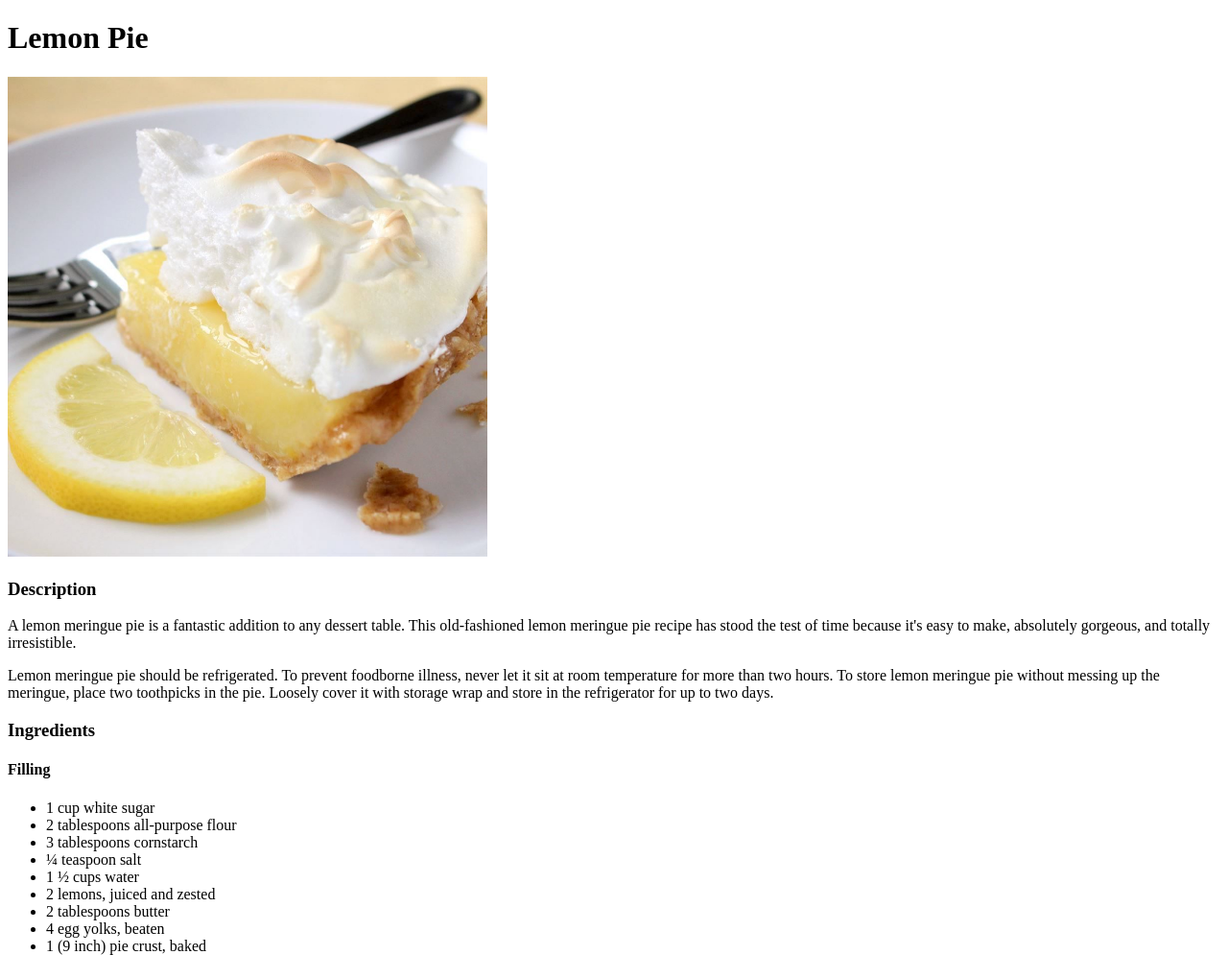
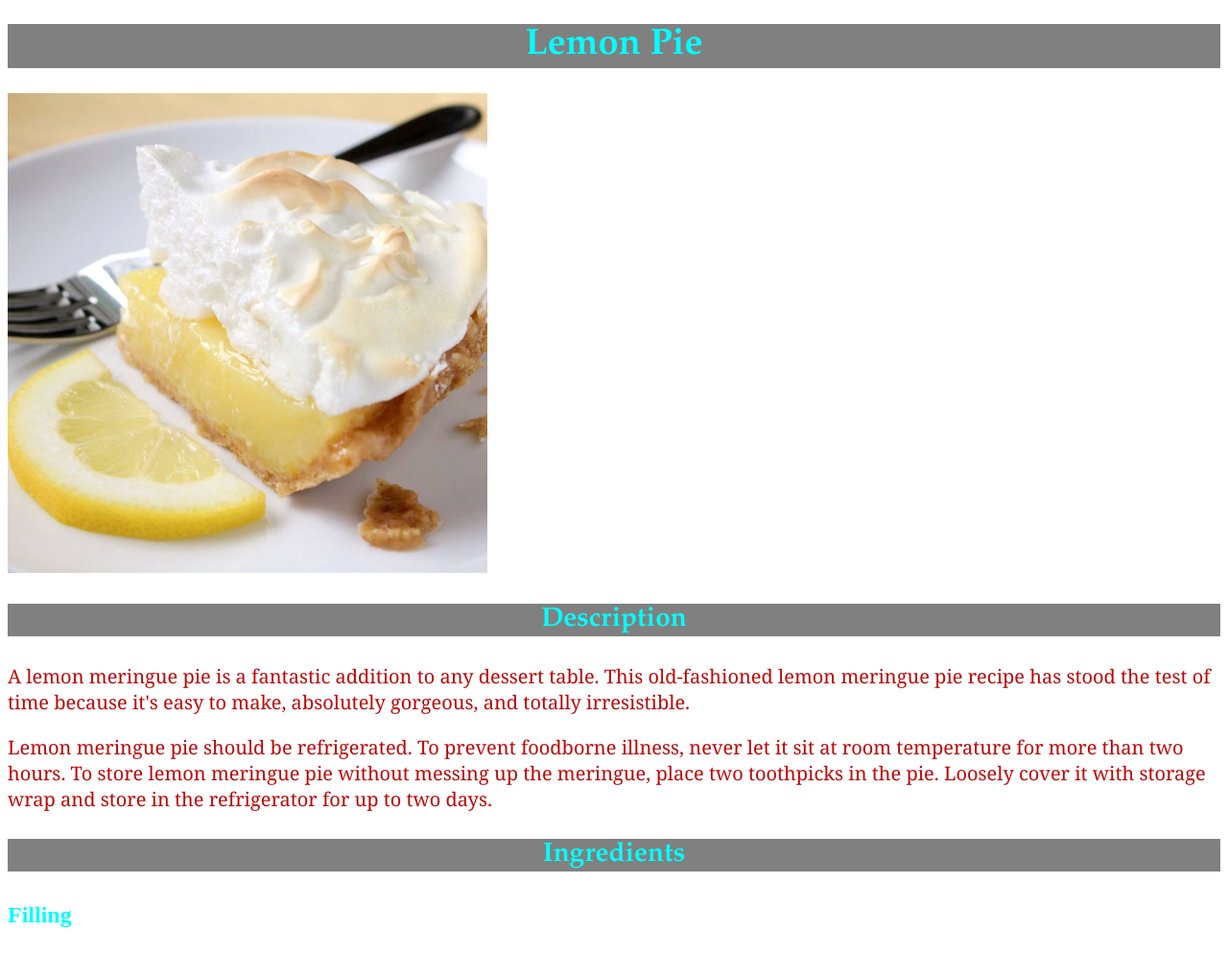
Before and after one commit to luisaraque1988/odin-recipes, a plain HTML site: page recipes/lemon-pie.html in a window 1280 px wide. Shown: the top 995 px of the page at 96% size. Drawn offline with Linux system fonts and the light colour scheme.

Commit message:
Add style with css
I add style to the HTML archive trough CCS in order to practice the
knowledge gained about css element, tags, selectors and to improve
the website appearance

```diff
--- a/recipes/lemon-pie.html
+++ b/recipes/lemon-pie.html
@@ -4,15 +4,16 @@
     <meta charset="UTF-8">
     <meta name="viewport" content="width=device-width, initial-scale=1.0">
     <title>Lemon Pie</title>
+    <link rel="stylesheet" href="./style.css">
 </head>
 <body>
-    <h1>Lemon Pie</h1>
+    <h1 class="head first">Lemon Pie</h1>
     <img src="../img/lemonpie.jpeg" alt="A slice of our delicious lemon pie with meringue topping" height="500" width="500">
-    <h3>Description</h3>
+    <h3 class="head second">Description</h3>
     <p>A lemon meringue pie is a fantastic addition to any dessert table. This old-fashioned lemon meringue pie recipe has stood the test of time because it's easy to make, absolutely gorgeous, and totally irresistible.</p>
     <p>Lemon meringue pie should be refrigerated. To prevent foodborne illness, never let it sit at room temperature for more than two hours. To store lemon meringue pie without messing up the meringue, place two toothpicks in the pie. Loosely cover it with storage wrap and store in the refrigerator for up to two days.</p>
-    <h3>Ingredients</h3>
-    <h4>Filling</h4>
+    <h3 class="head second">Ingredients</h3>
+    <h4 class="third">Filling</h4>
     <ul>
         <li>1 cup white sugar</li>
         <li>2 tablespoons all-purpose flour</li>
@@ -24,12 +25,12 @@
         <li>4 egg yolks, beaten</li>
         <li>1 (9 inch) pie crust, baked</li>
     </ul>
-    <h4>Meringue</h4>
+    <h4 class="third">Meringue</h4>
     <ul>
         <li>4 egg whites</li>
         <li>1/2 cup white sugar</li>
     </ul>
-    <h3>Steps</h3>
+    <h3 class="head second">Steps</h3>
     <ol>
         <li>Preheat the oven to  325 degrees F (162 degrees C).</li>
         <li>To make the filling: Whisk 1 cup sugar, flour, cornstarch, and salt together in a medium saucepan; stir in water, lemon juice, and lemon zest. Cook over medium-high heat, stirring frequently, until mixture comes to a boil. Stir in butter.</li>
--- /dev/null
+++ b/recipes/style.css
@@ -0,0 +1,29 @@
+.head {
+    background-color: gray;
+    color: aqua;
+    text-align: center;
+    font-family: Garamond, Georgia, serif;
+}
+
+.head.first {
+    font-size: 38px;
+    font-weight: 900;
+}
+
+.head.second{
+    font-size: 28px;
+    font-weight: 700;
+}
+
+p, ul, ol {
+    font-size: 20px;
+    font-family: Georgia, 'Times New Roman', Times, serif;
+    color: rgb(190, 6, 6);
+}
+
+.third {
+    font-size: 24px;
+    color: aqua;
+    font-weight: 700;
+
+}
--- /dev/null
+++ b/styles.css
@@ -0,0 +1,14 @@
+h1 {
+    background-color: gray;
+    color: aqua;
+    font-size: 38px;
+    font-weight: 900;
+    text-align: center;
+    font-family: Garamond, Georgia, serif;
+}
+
+a {
+    font-size: 20px;
+    font-family: Georgia, 'Times New Roman', Times, serif;
+    color: rgb(190, 6, 6);
+}
```
Also changed, not shown: index.html (+1 -0 lines), recipes/lasagna.html (+5 -4 lines), recipes/sdbread.html (+5 -4 lines).
